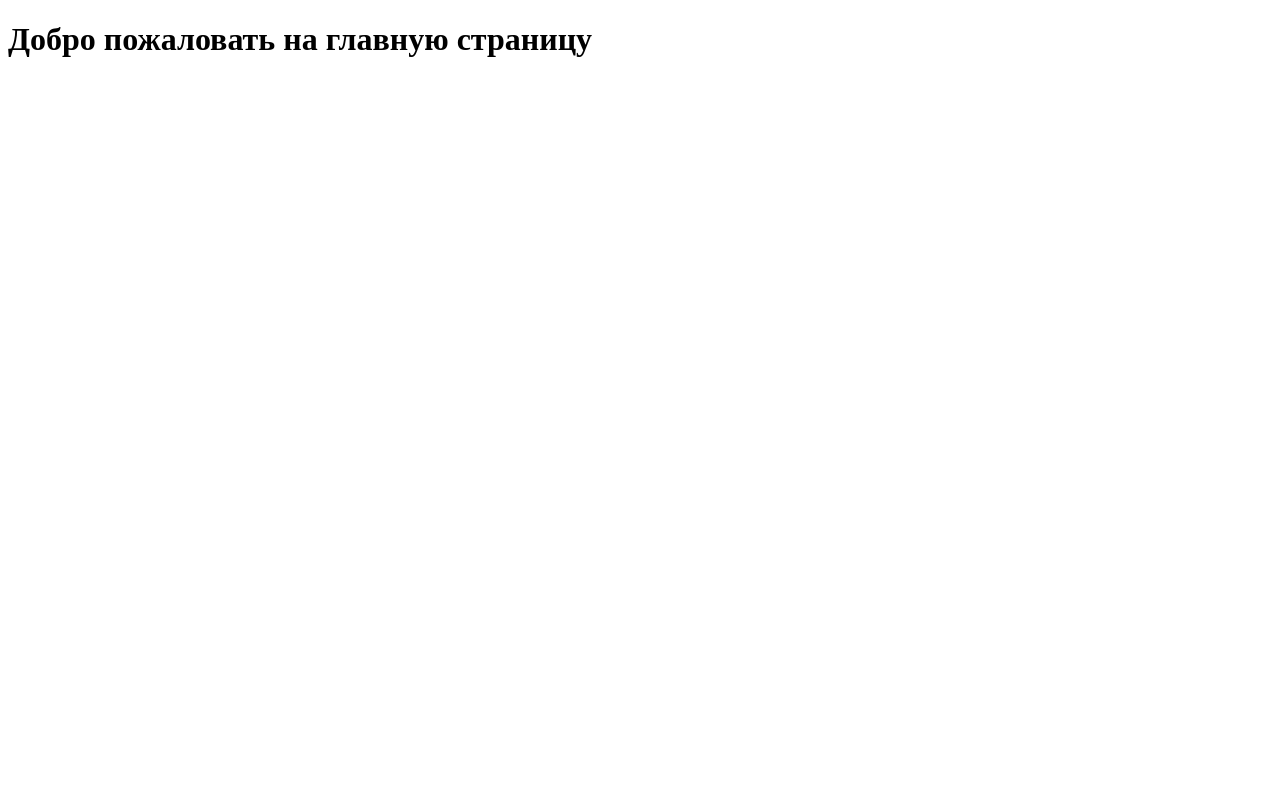
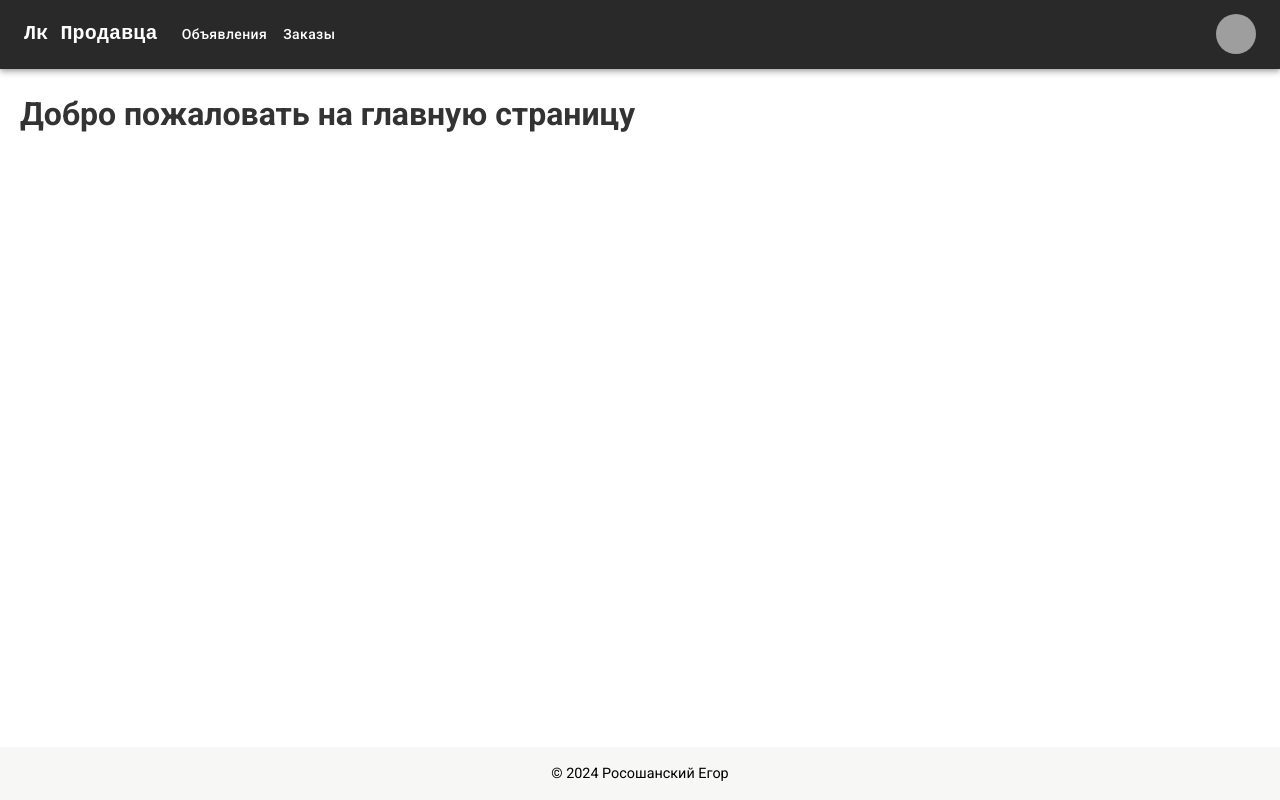
Before and after one commit to pluto244/lk_seller, a React (Vite) app: page / in a window 1280 px wide. Built offline with nearby package versions, Linux system fonts and the light colour scheme; grey boxes are pictures that could not be loaded.

Commit message:
change router for layout

```diff
--- a/src/01_app/providers/Router.tsx
+++ b/src/01_app/providers/Router.tsx
@@ -1,14 +1,23 @@
-// src/app/providers/Router.tsx
 import React from 'react';
-import { BrowserRouter as Router, Route, Routes } from 'react-router-dom';
+import { BrowserRouter as Router, Routes, Route } from 'react-router-dom';
+import { AdvertisementsPage } from '@/02_pages/AdvertisementsPage/AdvertisementsPage';
+import { OrdersPage } from '@/02_pages/OrdersPage/OrdersPage';
+import { ResponsiveAppBar } from '@/03_widgets/ResponsiveAppBar/ResponsiveAppBar';
+import GlobalStyles from '@/06_shared/styles/GlobalStyles';
 import HomePage from '@/02_pages/HomePage';
-
+import Layout from '@/03_widgets/Layout/Layout';
 
 const AppRouter: React.FC = () => {
   return (
     <Router>
+      <GlobalStyles />
       <Routes>
-        <Route path="/" element={<HomePage />} />
+        <Route path="/" element={<Layout />}>
+          <Route index element={<HomePage />} />
+          <Route path="advertisements" element={<AdvertisementsPage />} />
+          <Route path="advertisements/:id" element={<AdvertisementsPage />} />
+          <Route path="orders" element={<OrdersPage />} />
+        </Route>
       </Routes>
     </Router>
   );
```
